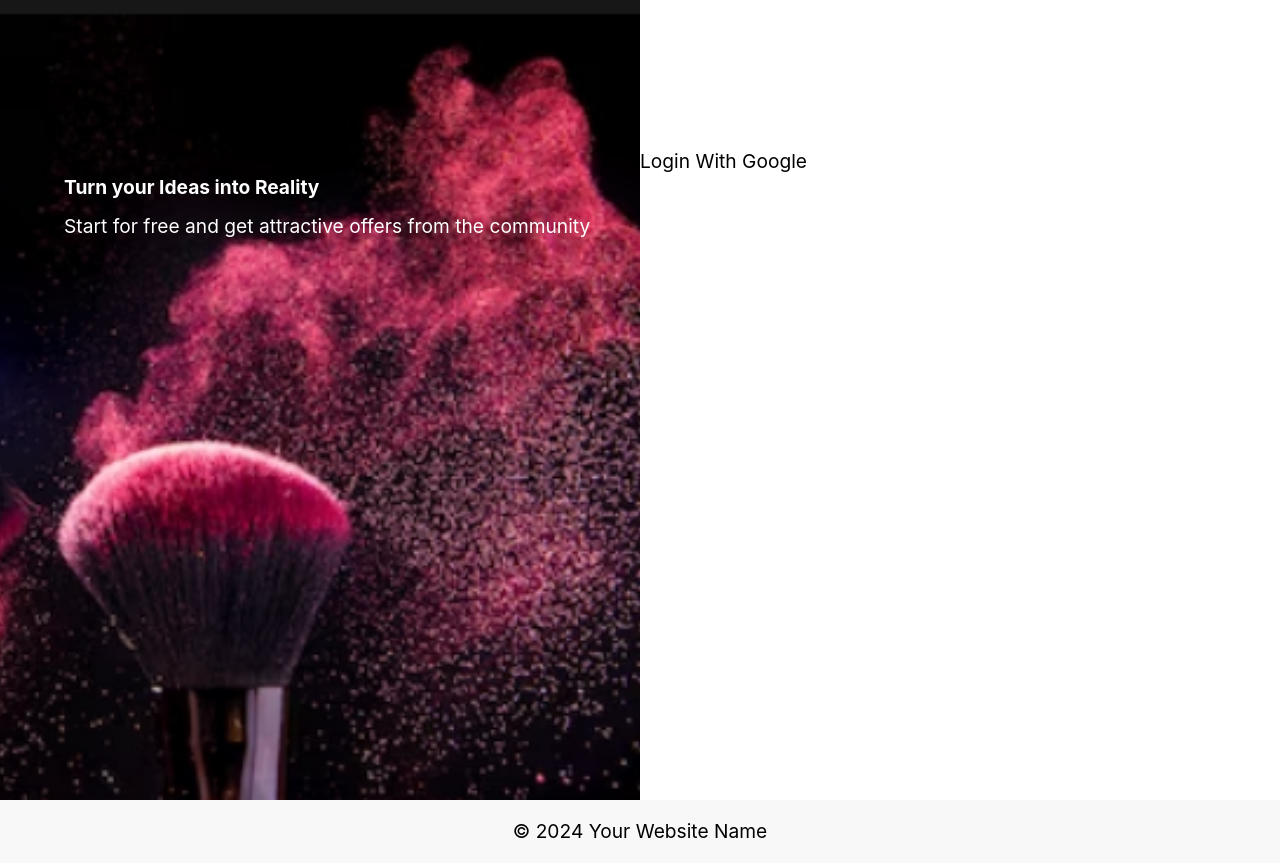
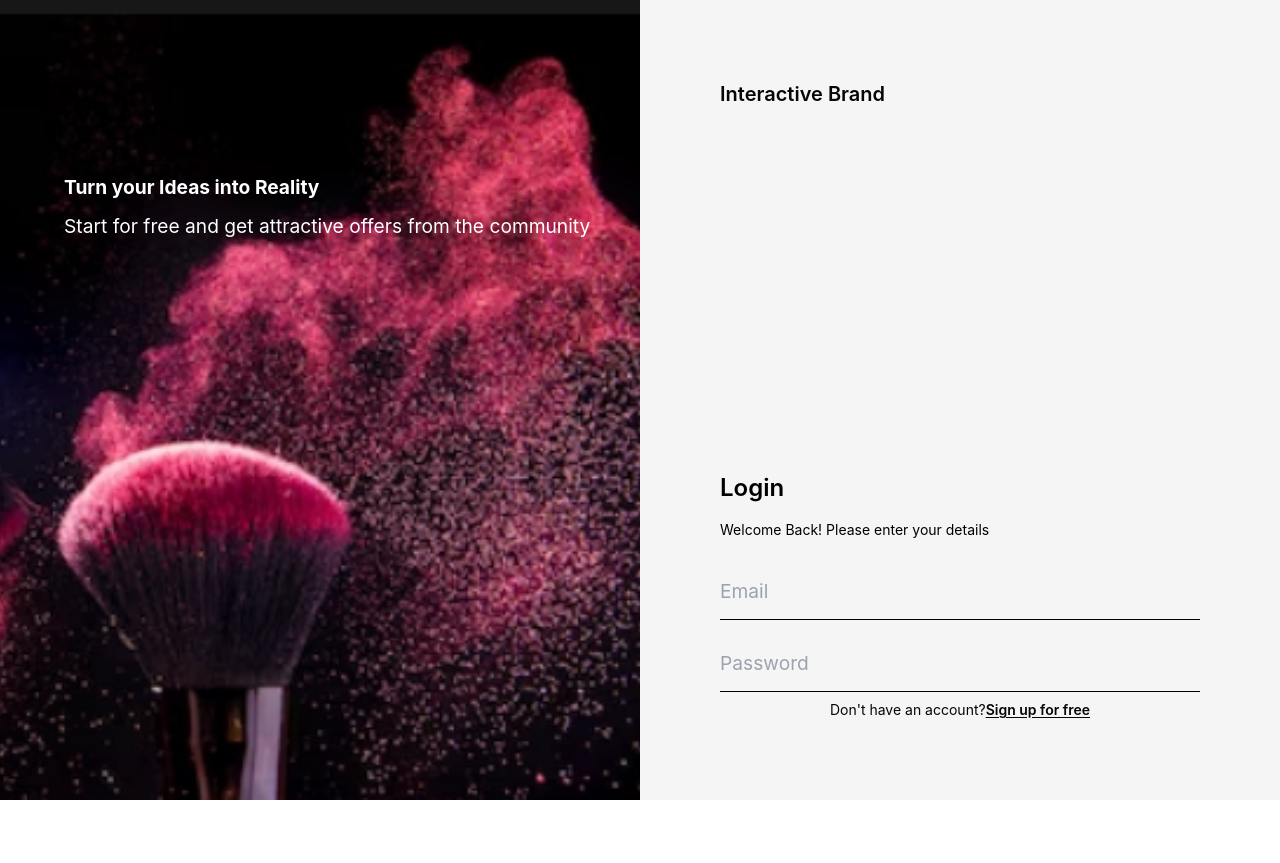
Before and after one commit to Rajan66/Glam, a React (Create React App) app in the folder client/: page /auth in a window 1280 px wide. After the commit the page ends 800 px from the top, so only its background shows below. Built offline with nearby package versions, Linux system fonts and the light colour scheme; no server answers.

Commit message:
Login Form

```diff
--- a/client/src/App.js
+++ b/client/src/App.js
@@ -22,7 +22,6 @@ function App() {
           <Route path="/products/" Component={AllProducts} />
         </Routes>
       </Router>
-      <Footer />
     </>
   );
 }
--- a/client/src/components/Auth/Auth.js
+++ b/client/src/components/Auth/Auth.js
@@ -71,14 +71,42 @@ const Auth = () => {
           <h1 className='text-4x1 text-white font-bold my-4'>Turn your Ideas into Reality</h1>
           <p className='text-x1 text-white font-normal'>Start for free and get attractive offers from the community</p>
         </div>
-        <img src={COVER_IMAGE} className='w-full h-full object-cover'/>
+        <img src={COVER_IMAGE} className="w-full h-full object-cover"/>
       </div>
-      <Button onClick={handleGoogleLogin} style={{ marginTop: "150px" }}>
-        {/* SignUP form here */}
-        Login With Google
-      </Button>
+      <div className='w-1/2 h-full bg-[#f5f5f5] flex flex-col p-20 justify-between'>
+        <h1 className="text-xl text-[#060606] font-semibold">Interactive Brand</h1>
+
+        <div className="w-full flex flex-col">
+          <div className='w-full flex flex-col mb-2'>
+            <h3 className='text-2xl font-semibold mb-4'>Login</h3>
+            <p className='text-sm mb-2'>Welcome Back! Please enter your details</p>
+          </div>
+
+          <div className='w-full flex flex-col'>
+            <input
+              type='email'
+              placeholder='Email'
+              className='w-full text-black py-4 my-2 bg-transparent border-b border-black outline-none focus:outline-none'
+            />
+
+            <input
+              type='password'
+              placeholder='Password'
+              className='w-full text-black py-4 my-2 bg-transparent border-b border-black outline-none focus:outline-none'
+            />
+          </div>
+
+          <div className='w-full flex items-center justify-center'>
+            <p className='text-sm font-normal text-[#060606]'>Don't have an account?<span className='font-semibold underline underline-offset-2 cursor-pointer'>Sign up for free</span></p>
+          </div>
+        </div>
+      </div>
+      {/* <Button onClick={handleGoogleLogin} style={{ marginTop: "150px" }}> */}
+      {/* SignUP form here */}
+      {/* Login With Google */}
+      {/* </Button> */}
+
     </div>
   )
 }
-
 export default Auth
```
